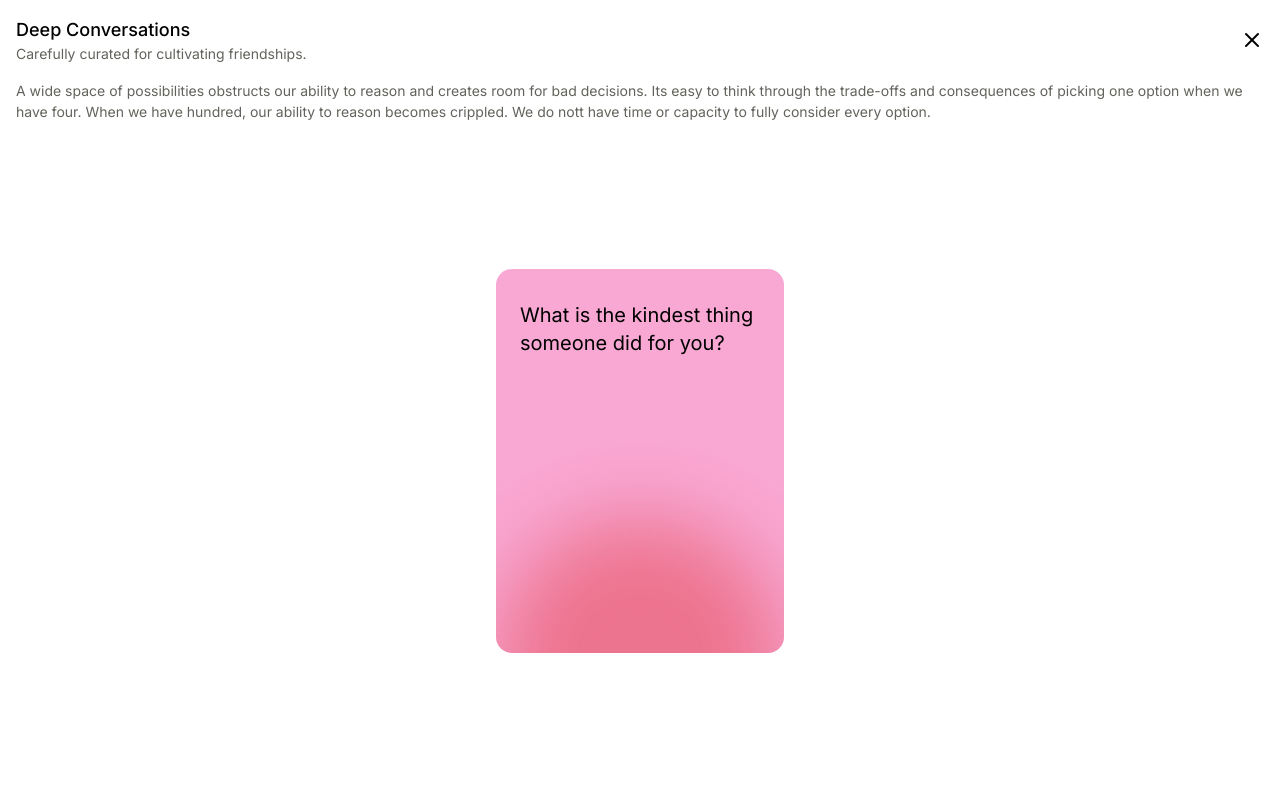
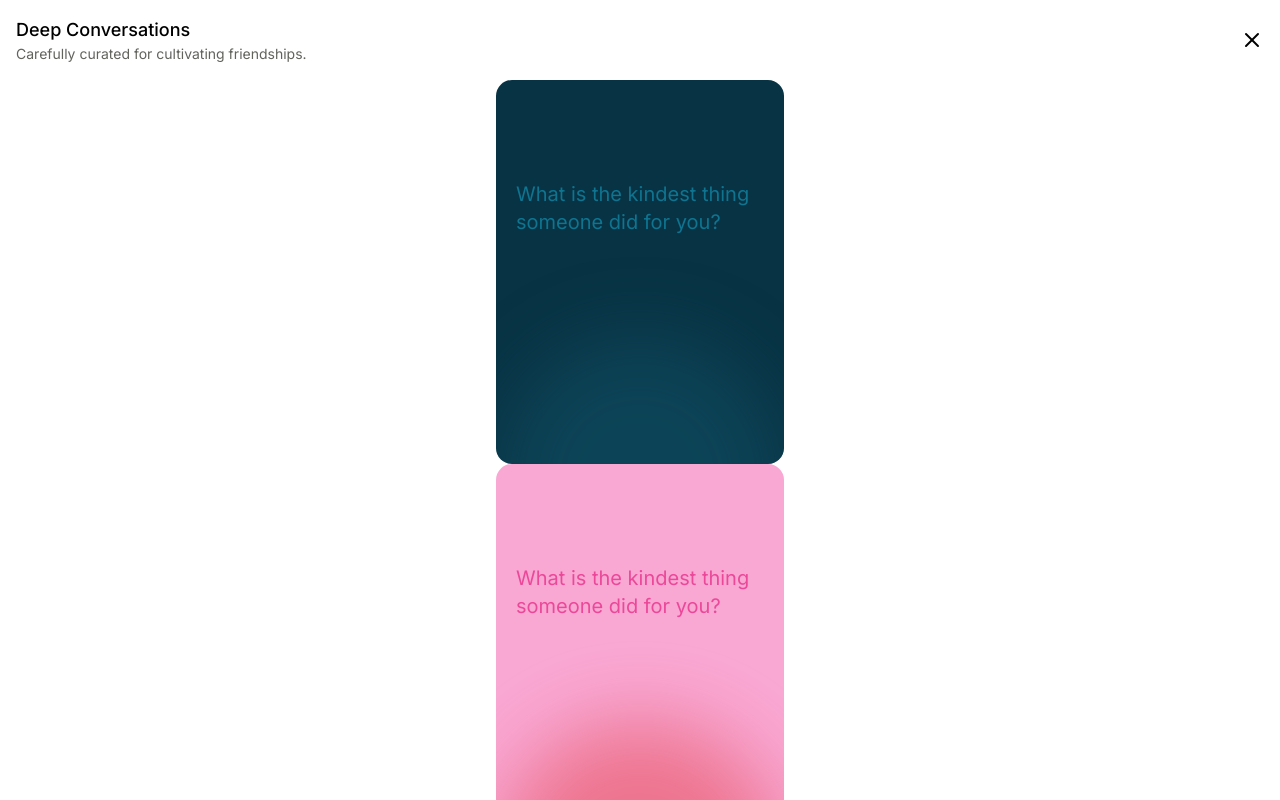
Before and after one commit to malikpiara/earnest, a Next.js app: page / in a window 1280 px wide. Both pictures are taken after a click on the item 640 px from the left and 216 px from the top of the page. Built offline with nearby package versions, Linux system fonts and the light colour scheme.

Commit message:
Making question cards draggable. Minor styling changes.

```diff
--- /dev/null
+++ b/components/questionCard.js
@@ -0,0 +1,90 @@
+import React, { useRef, useEffect, useState } from "react";
+import { motion, useMotionValue, useAnimation } from "framer-motion";
+import styled from "@emotion/styled";
+
+const StyledCard = styled(motion.div)`
+  position: absolute;
+`;
+
+export const Card = ({ children, style, onVote, id, ...props }) => {
+  // motion stuff
+  const cardElem = useRef(null);
+
+  const x = useMotionValue(0);
+  const controls = useAnimation();
+
+  const [constrained, setConstrained] = useState(true);
+
+  const [direction, setDirection] = useState();
+
+  const [velocity, setVelocity] = useState();
+
+  const getVote = (childNode, parentNode) => {
+    const childRect = childNode.getBoundingClientRect();
+    const parentRect = parentNode.getBoundingClientRect();
+    let result =
+      parentRect.left >= childRect.right
+        ? false
+        : parentRect.right <= childRect.left
+        ? true
+        : undefined;
+    return result;
+  };
+
+  // determine direction of swipe based on velocity
+  const getDirection = () => {
+    return velocity >= 1 ? "right" : velocity <= -1 ? "left" : undefined;
+  };
+
+  const getTrajectory = () => {
+    setVelocity(x.getVelocity());
+    setDirection(getDirection());
+  };
+
+  const flyAway = (min) => {
+    const flyAwayDistance = (direction) => {
+      const parentWidth = cardElem.current.parentNode.getBoundingClientRect()
+        .width;
+      const childWidth = cardElem.current.getBoundingClientRect().width;
+      return direction === "left"
+        ? -parentWidth / 2 - childWidth / 2
+        : parentWidth / 2 + childWidth / 2;
+    };
+
+    if (direction && Math.abs(velocity) > min) {
+      setConstrained(false);
+      controls.start({
+        x: flyAwayDistance(direction)
+      });
+    }
+  };
+
+  useEffect(() => {
+    const unsubscribeX = x.onChange(() => {
+      if (cardElem.current) {
+        const childNode = cardElem.current;
+        const parentNode = cardElem.current.parentNode;
+        const result = getVote(childNode, parentNode);
+        result !== undefined && onVote(result);
+      }
+    });
+
+    return () => unsubscribeX();
+  });
+
+  return (
+    <StyledCard
+      animate={controls}
+      dragConstraints={constrained && { left: 0, right: 0, top: 0, bottom: 0 }}
+      dragElastic={1}
+      ref={cardElem}
+      style={{ x }}
+      onDrag={getTrajectory}
+      onDragEnd={() => flyAway(500)}
+      whileTap={{ scale: 1.1 }}
+      {...props}
+    >
+      {children}
+    </StyledCard>
+  );
+};
--- a/components/sharedLayout.js
+++ b/components/sharedLayout.js
@@ -62,19 +62,26 @@ export default function SharedLayout() {
                   </motion.button>
                 </div>
               </div>
-              <motion.p
-                layout
-                initial={{ opacity: 0 }}
-                animate={{ opacity: 1 }}
-                exit={{ opacity: 0, transition: { duration: 0.05 } }}
-                className="long-description"
-              >
-                {activeGame.longDescription}
-              </motion.p>
-              <motion.div className="flex flex-col md:w-72 md:h-96 w-11/12 h-svh bg-pink-300 rounded-2xl m-auto overflow-hidden" >
-                <div className="flex text-xl mt-8 ml-6">What is the kindest thing someone did for you?</div>
+
+              <motion.div className="relative m-auto">
+              <motion.div
+              drag
+              dragSnapToOrigin
+              dragConstraints={{ left: 0, right: 0 }}
+              className="flex flex-col md:w-72 md:h-96 h-svh bg-cyan-950 rounded-2xl overflow-hidden inset-0 m-auto" >
+                <div className="flex text-3xl md:text-xl text-cyan-700 relative top-20 w-10/12 md:w-11/12 md:m-5 ml-12">What is the kindest thing someone did for you?</div>
+                <div className='flex rounded-full w-72 h-72 bg-cyan-800 opacity-40 blur-2xl relative top-40'/>
+
+                </motion.div>
+                <motion.div
+              drag
+              dragSnapToOrigin
+              dragConstraints={{ left: 0, right: 0 }}
+              className="flex flex-col md:w-72 md:h-96 h-svh bg-pink-300 rounded-2xl overflow-hidden inset-0 m-auto" >
+                <div className="flex text-3xl md:text-xl text-pink-500 relative top-20 w-11/12 m-5">What is the kindest thing someone did for you?</div>
                 <div className='flex rounded-full w-72 h-72 bg-red-600 opacity-40 blur-2xl relative top-40'/>
 
+                </motion.div>
                 </motion.div>
             </motion.div>
           </div>
```
